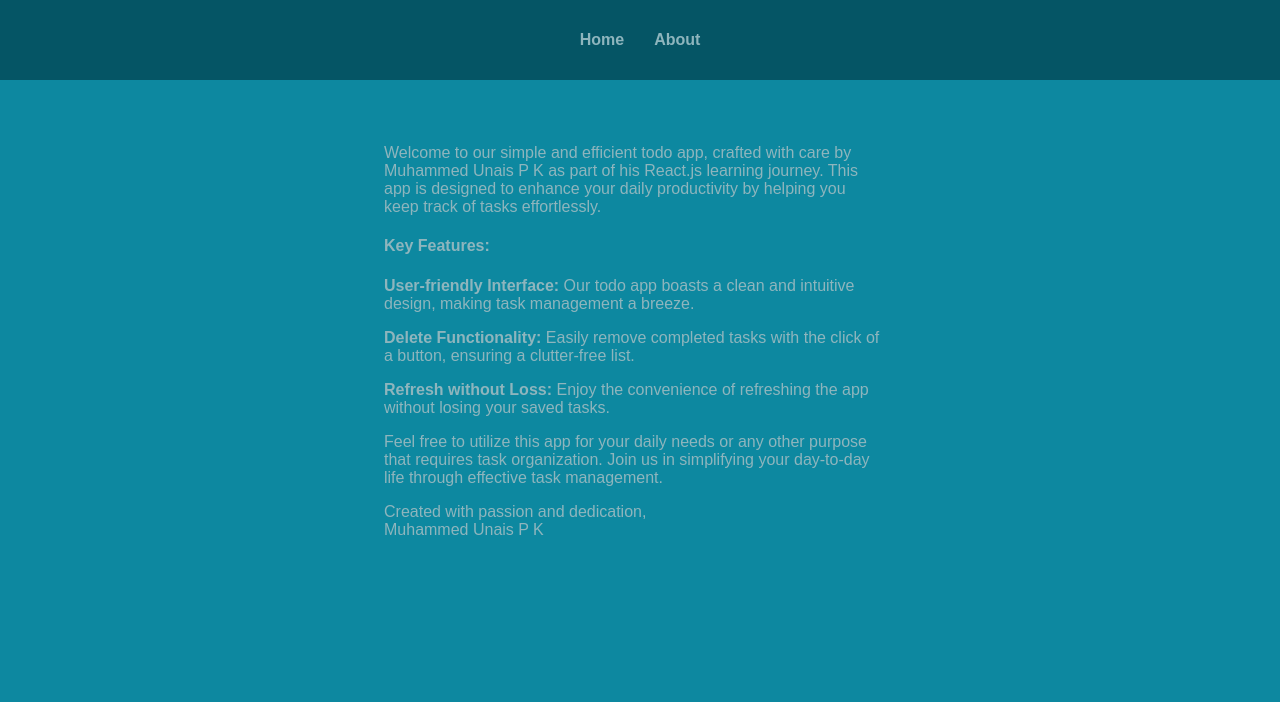
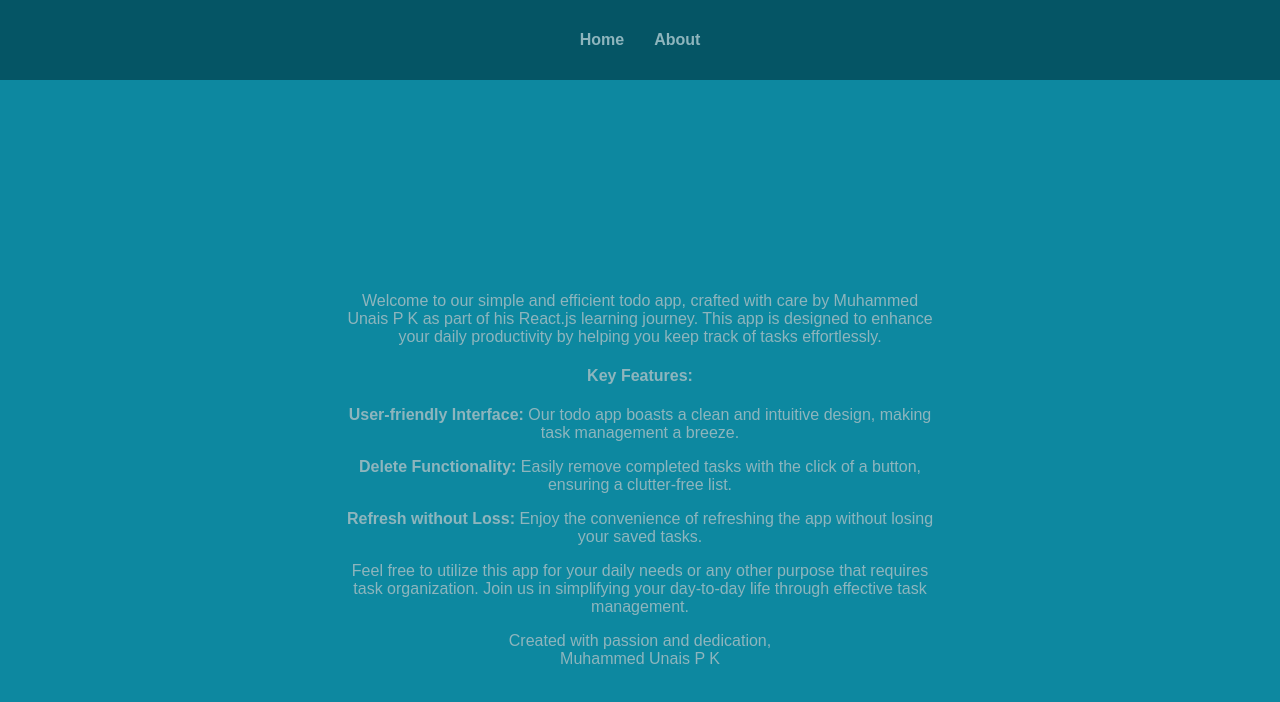
Before and after one commit to unaispk/todo, a React (Create React App) app: page /About in a window 1280 px wide. Shown: the top 702 px of the page. Built offline with nearby package versions, Linux system fonts and the light colour scheme.

Commit message:
Your commit message here

```diff
--- a/src/component/About/About.css
+++ b/src/component/About/About.css
@@ -1,7 +1,15 @@
-.about-p {
-    width: 500px;
+.about-container {
+    text-align: center;
+    display: flex;
+    justify-content: center;
+    align-items: center;
+    height: 100vh;
+    padding: 0 20px;
+    margin-top: 0;
+  }
+
+  .about-p {
+    max-width: 600px;
+    margin: auto;
     color: #8eb5bd;
-    align-items: center;
-    margin: 5% 30%;
-    box-sizing: border-box;
-}
+  }
--- a/src/component/About/About.js
+++ b/src/component/About/About.js
@@ -3,9 +3,8 @@ import "./About.css";
 
 const About = () => {
   return (
-    <div>
+    <div className="about-container">
       <div className="about-p">
-
         <p>
         Welcome to our simple and efficient todo app, crafted with care by Muhammed Unais P K as part of his React.js learning journey. This app is designed to enhance your daily productivity by helping you keep track of tasks effortlessly.
         </p>
```
